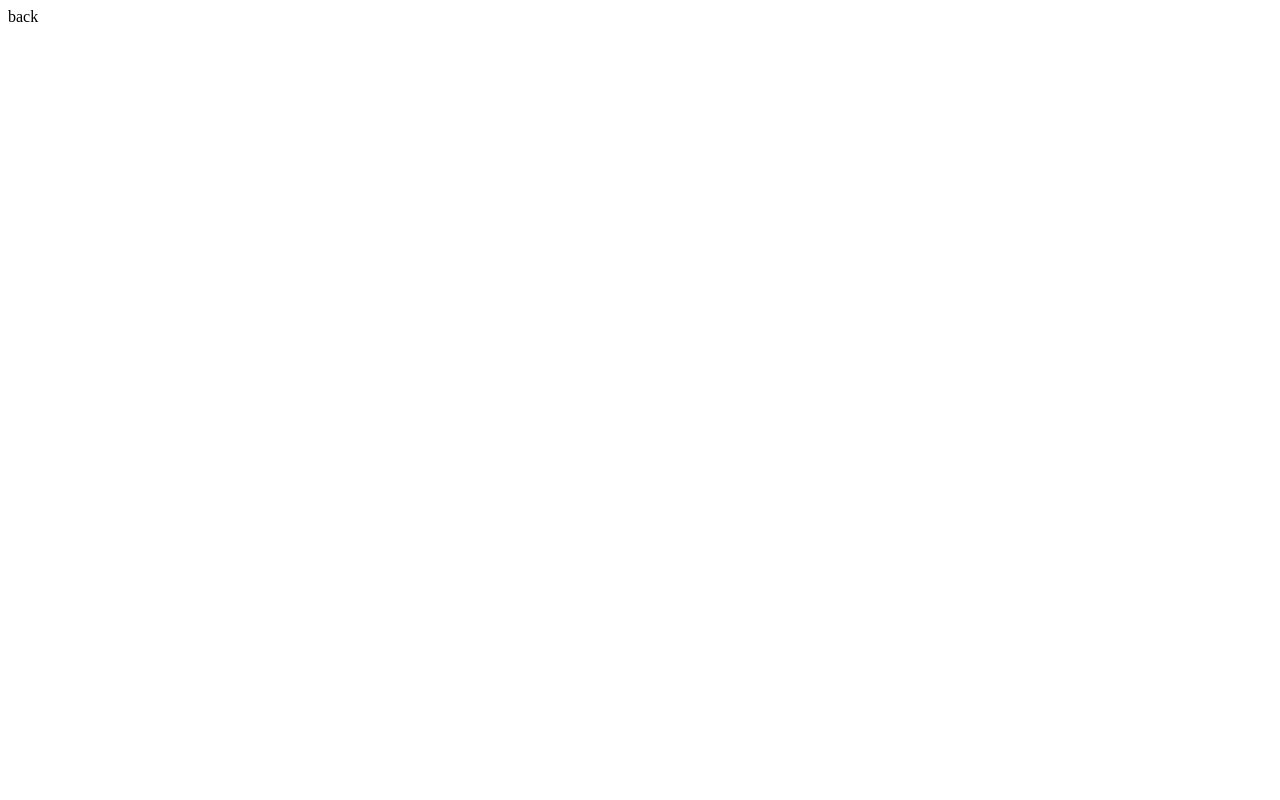
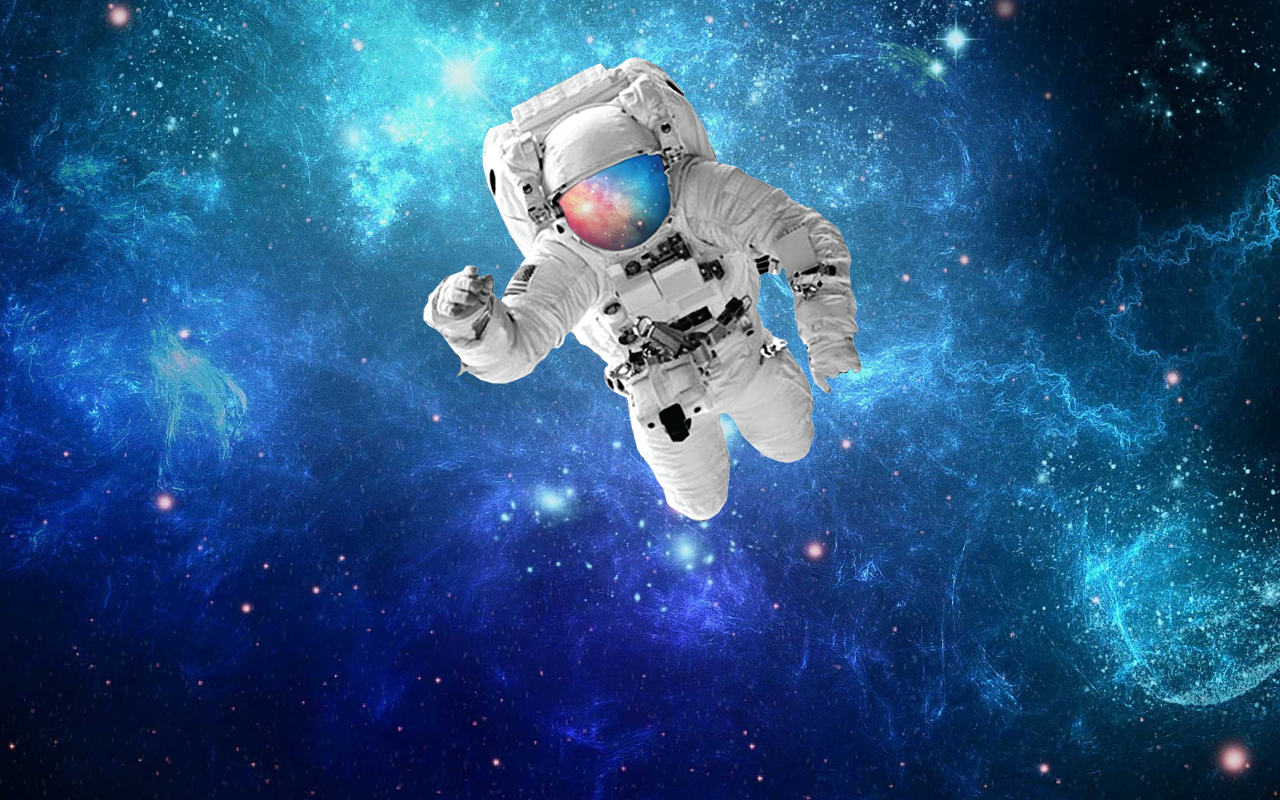
Before and after one commit to joaopedroandrade31/html-css, a plain HTML site: page desafios/ex011-Desafio astronauta/index.html in a window 1280 px wide. Drawn offline with Linux system fonts and the light colour scheme.

Commit message:
Desafio 11 astronauta completo

```diff
--- a/desafios/ex011-Desafio astronauta/index.html
+++ b/desafios/ex011-Desafio astronauta/index.html
@@ -4,10 +4,26 @@
     <meta charset="UTF-8">
     <meta name="viewport" content="width=device-width, initial-scale=1.0">
     <title>Astronauta</title>
+    <style>
+        body {
+            background-image: url('espaco.jpg');
+            background-size: 230vh;
+            background-position: center center;
+            background-repeat: no-repeat;
+        }
+
+        div {
+            height: 70vh;
+            background-image: url(astronauta.png);
+            background-position: center center;
+            background-repeat: no-repeat;
+        }
+
+    </style>
 </head>
 <body>
     <div>
-        back
+
     </div>
 </body>
 </html>
```
